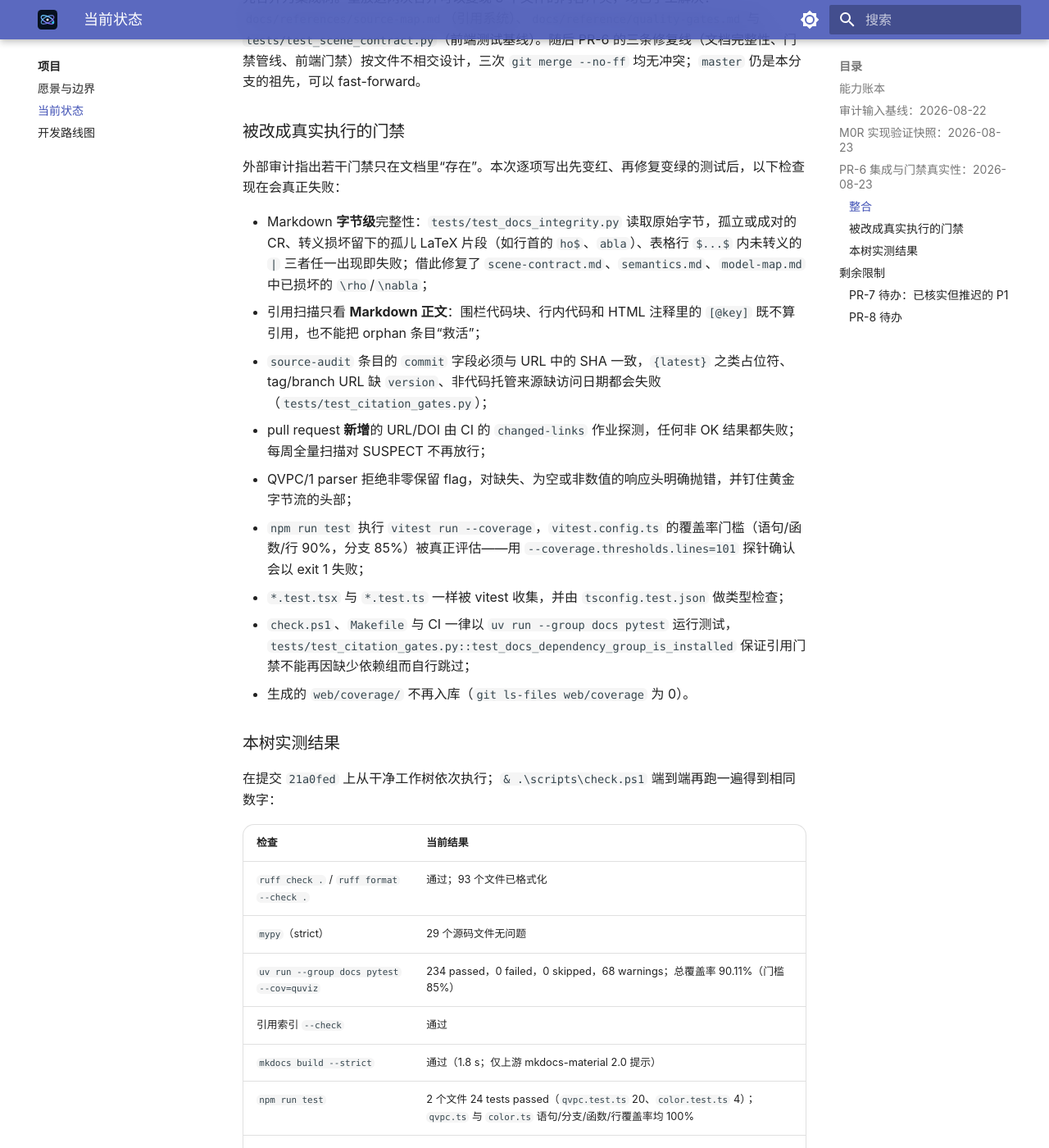
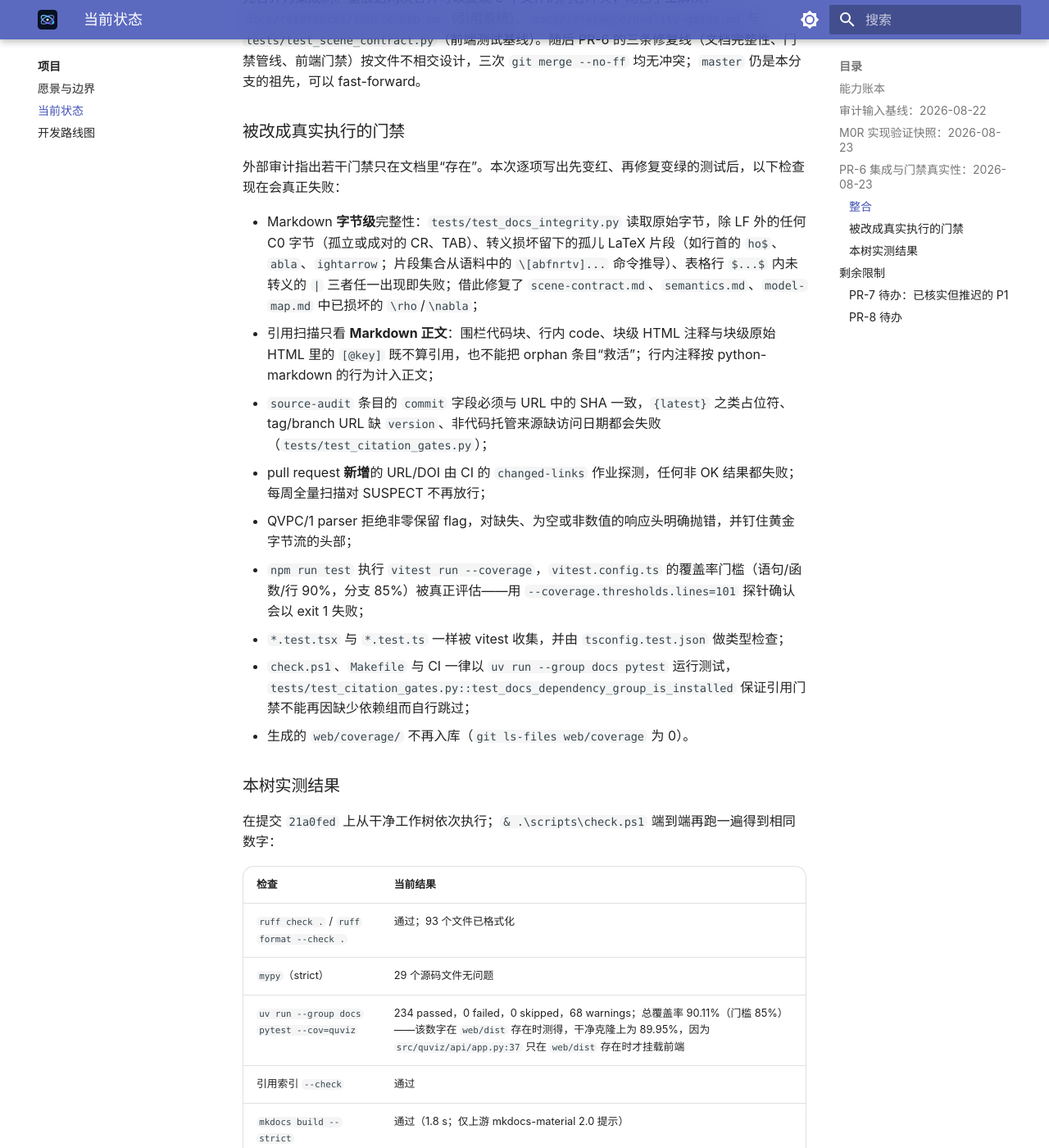
Before and after one commit to longwarriors/Atmoic-quantum-visualization, an MkDocs documentation site: the page built from docs/project/status.md, in a window 1280 px wide and 1400 px high, scrolled down 2819 px. Shown: the whole window at 82% size. Built offline with MkDocs 1.6.1 and Material for MkDocs 9.7.7, drawn with Linux system fonts in a browser that asks for light colours.

Commit message:
docs: qualify coverage figure and scanner scope in status

```diff
--- a/docs/project/status.md
+++ b/docs/project/status.md
@@ -60,8 +60,8 @@ P0 解析门禁、概率流 representation、M1 解析叠加态、引用系统
 
 外部审计指出若干门禁只在文档里“存在”。本次逐项写出先变红、再修复变绿的测试后，以下检查现在会真正失败：
 
-- Markdown **字节级**完整性：`tests/test_docs_integrity.py` 读取原始字节，孤立或成对的 CR、转义损坏留下的孤儿 LaTeX 片段（如行首的 `ho$`、`abla`）、表格行 `$...$` 内未转义的 `|` 三者任一出现即失败；借此修复了 `scene-contract.md`、`semantics.md`、`model-map.md` 中已损坏的 `\rho`/`\nabla`；
-- 引用扫描只看 **Markdown 正文**：围栏代码块、行内代码和 HTML 注释里的 `[@key]` 既不算引用，也不能把 orphan 条目“救活”；
+- Markdown **字节级**完整性：`tests/test_docs_integrity.py` 读取原始字节，除 LF 外的任何 C0 字节（孤立或成对的 CR、TAB）、转义损坏留下的孤儿 LaTeX 片段（如行首的 `ho$`、`abla`、`ightarrow`；片段集合从语料中的 `\[abfnrtv]...` 命令推导）、表格行 `$...$` 内未转义的 `|` 三者任一出现即失败；借此修复了 `scene-contract.md`、`semantics.md`、`model-map.md` 中已损坏的 `\rho`/`\nabla`；
+- 引用扫描只看 **Markdown 正文**：围栏代码块、行内 code、块级 HTML 注释与块级原始 HTML 里的 `[@key]` 既不算引用，也不能把 orphan 条目“救活”；行内注释按 python-markdown 的行为计入正文；
 - `source-audit` 条目的 `commit` 字段必须与 URL 中的 SHA 一致，`{latest}` 之类占位符、tag/branch URL 缺 `version`、非代码托管来源缺访问日期都会失败（`tests/test_citation_gates.py`）；
 - pull request **新增**的 URL/DOI 由 CI 的 `changed-links` 作业探测，任何非 OK 结果都失败；每周全量扫描对 SUSPECT 不再放行；
 - QVPC/1 parser 拒绝非零保留 flag，对缺失、为空或非数值的响应头明确抛错，并钉住黄金字节流的头部；
@@ -78,7 +78,7 @@ P0 解析门禁、概率流 representation、M1 解析叠加态、引用系统
 |---|---|
 | `ruff check .` / `ruff format --check .` | 通过；93 个文件已格式化 |
 | `mypy`（strict） | 29 个源码文件无问题 |
-| `uv run --group docs pytest --cov=quviz` | 234 passed，0 failed，0 skipped，68 warnings；总覆盖率 90.11%（门槛 85%） |
+| `uv run --group docs pytest --cov=quviz` | 234 passed，0 failed，0 skipped，68 warnings；总覆盖率 90.11%（门槛 85%）——该数字在 `web/dist` 存在时测得，干净克隆上为 89.95%，因为 `src/quviz/api/app.py:37` 只在 `web/dist` 存在时才挂载前端 |
 | 引用索引 `--check` | 通过 |
 | `mkdocs build --strict` | 通过（1.8 s；仅上游 mkdocs-material 2.0 提示） |
 | `npm run test` | 2 个文件 24 tests passed（`qvpc.test.ts` 20、`color.test.ts` 4）；`qvpc.ts` 与 `color.ts` 语句/分支/函数/行覆盖率均 100% |
```
Also changed, not shown: docs/reference/quality-gates.md (+1 -1 lines).
